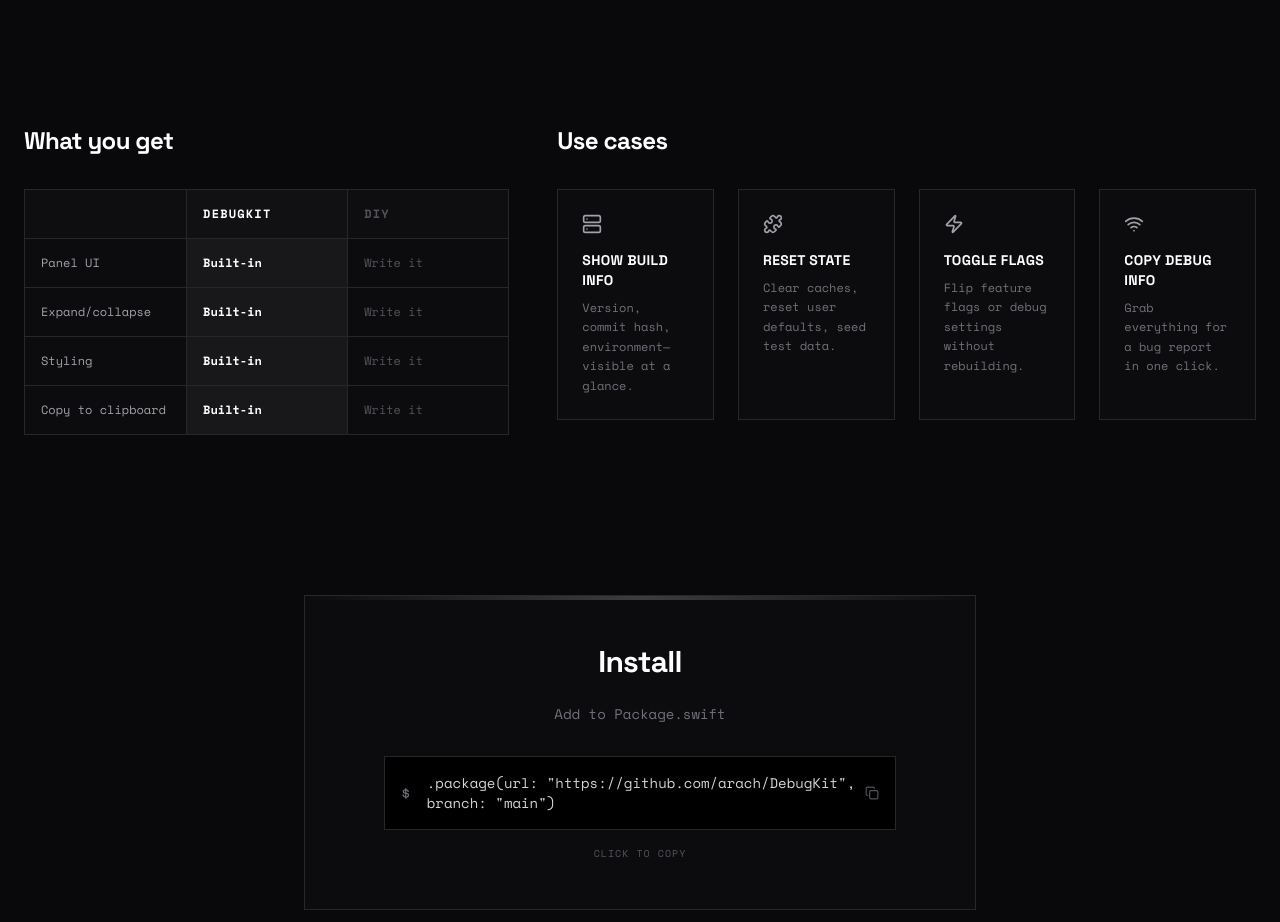
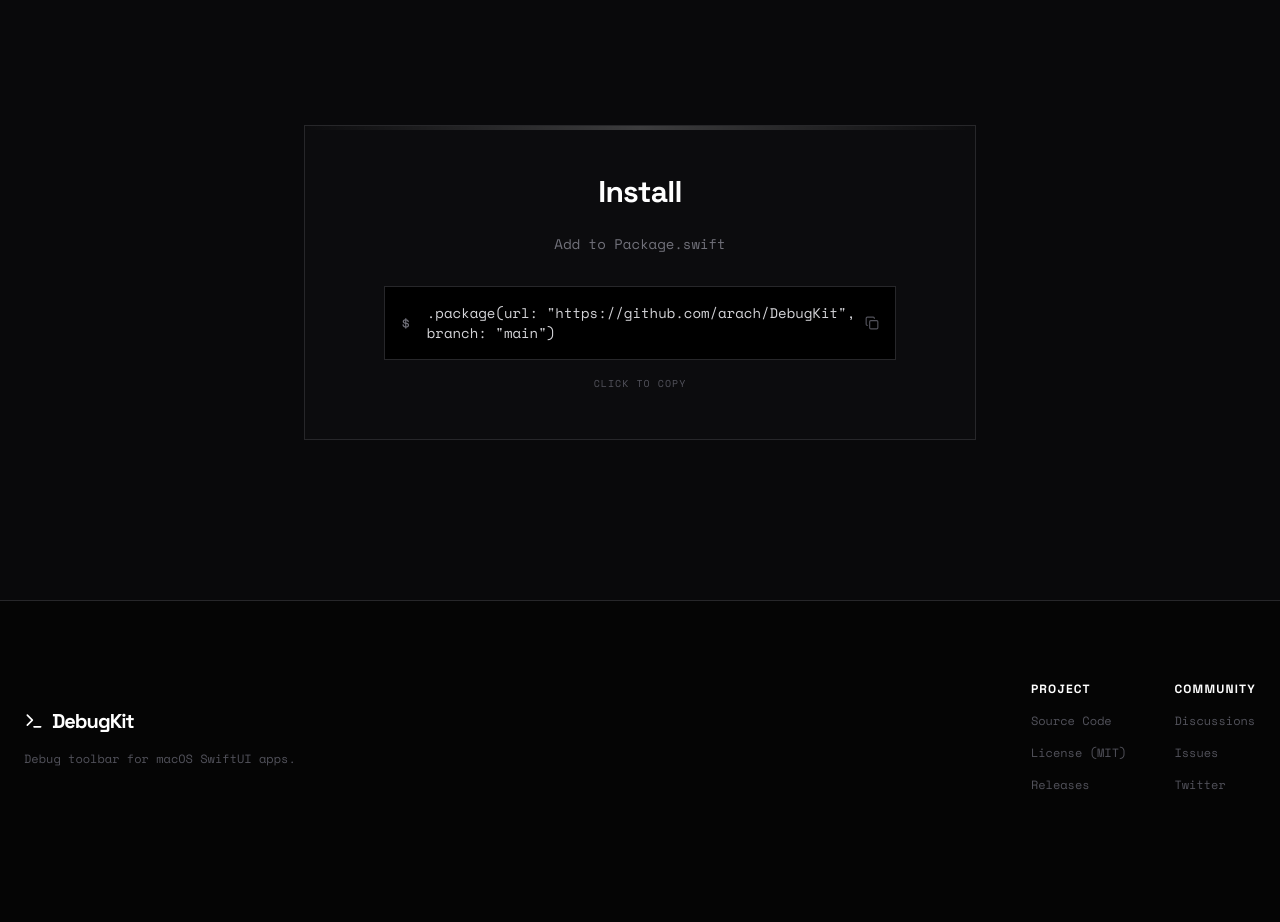
Before and after one commit to arach/DebugKit, a React (Vite) app in the folder landing/: page / in a window 1280 px wide. Shown: the part 1860-2782 px from the top of the page. After the commit the page ends 2733 px from the top, so only its background shows below. Built offline with nearby package versions, Linux system fonts and the light colour scheme.

Commit message:
🔥 Remove comparison table and use cases sections

```diff
--- a/landing/App.tsx
+++ b/landing/App.tsx
@@ -1,7 +1,7 @@
 import React, { useState } from 'react';
 import { CodeArchitecture } from './components/AICodeGenerator';
 import { Button } from './components/Button';
-import { Github, Box, Layers, Zap, MousePointer2, ArrowDown, Package, Copy, CheckCircle2, XCircle, Puzzle, Gamepad2, Workflow, Terminal, Play, Eye, Clipboard, Server, Wifi } from 'lucide-react';
+import { Github, ArrowDown, Package, Copy, Terminal, Play, Eye, Clipboard, Zap } from 'lucide-react';
 
 const Features = () => (
   <div className="relative border-t border-zinc-800">
@@ -19,45 +19,6 @@ const Features = () => (
         </div>
       ))}
     </div>
-  </div>
-);
-
-const ComparisonTable = () => (
-  <div className="border border-zinc-800 bg-[#0c0c0e]">
-    <div className="grid grid-cols-3 border-b border-zinc-800 bg-zinc-900/20">
-      <div className="p-4 text-xs font-bold text-zinc-500 uppercase tracking-widest"></div>
-      <div className="p-4 text-xs font-bold text-white uppercase tracking-widest border-l border-zinc-800 bg-zinc-900/40">DebugKit</div>
-      <div className="p-4 text-xs font-bold text-zinc-600 uppercase tracking-widest border-l border-zinc-800">DIY</div>
-    </div>
-    {[
-      { label: "Panel UI", wf: "Built-in", web: "Write it" },
-      { label: "Expand/collapse", wf: "Built-in", web: "Write it" },
-      { label: "Styling", wf: "Built-in", web: "Write it" },
-      { label: "Copy to clipboard", wf: "Built-in", web: "Write it" },
-    ].map((row, i) => (
-      <div key={i} className="grid grid-cols-3 border-b last:border-b-0 border-zinc-800 hover:bg-white/5 transition-colors">
-        <div className="p-4 text-xs font-mono text-zinc-400">{row.label}</div>
-        <div className="p-4 text-xs font-mono text-white border-l border-zinc-800 font-bold bg-white/5">{row.wf}</div>
-        <div className="p-4 text-xs font-mono text-zinc-600 border-l border-zinc-800">{row.web}</div>
-      </div>
-    ))}
-  </div>
-);
-
-const UseCases = () => (
-  <div className="grid md:grid-cols-2 lg:grid-cols-4 gap-6">
-    {[
-      { title: "Show build info", icon: <Server size={20}/>, desc: "Version, commit hash, environment—visible at a glance." },
-      { title: "Reset state", icon: <Puzzle size={20}/>, desc: "Clear caches, reset user defaults, seed test data." },
-      { title: "Toggle flags", icon: <Zap size={20}/>, desc: "Flip feature flags or debug settings without rebuilding." },
-      { title: "Copy debug info", icon: <Wifi size={20}/>, desc: "Grab everything for a bug report in one click." },
-    ].map((useCase, i) => (
-      <div key={i} className="border border-zinc-800 p-6 bg-[#0c0c0e] hover:border-zinc-600 transition-colors group">
-        <div className="mb-4 text-zinc-400 group-hover:text-white transition-colors">{useCase.icon}</div>
-        <h4 className="text-sm font-bold text-white mb-2 uppercase tracking-wide">{useCase.title}</h4>
-        <p className="text-xs text-zinc-500 font-mono leading-relaxed">{useCase.desc}</p>
-      </div>
-    ))}
   </div>
 );
 
@@ -218,17 +179,6 @@ export default function App() {
           </div>
         </div>
 
-        {/* Comparison & Use Cases Grid */}
-        <div className="mb-40 grid xl:grid-cols-12 gap-12">
-           <div className="xl:col-span-5">
-              <h2 className="text-2xl font-bold text-white font-sans tracking-tight mb-8">What you get</h2>
-              <ComparisonTable />
-           </div>
-           <div className="xl:col-span-7">
-              <h2 className="text-2xl font-bold text-white font-sans tracking-tight mb-8">Use cases</h2>
-              <UseCases />
-           </div>
-        </div>
 
         {/* Quick Install */}
         <div className="max-w-2xl mx-auto text-center border border-zinc-800 p-12 bg-[#0c0c0e] relative overflow-hidden">
```
